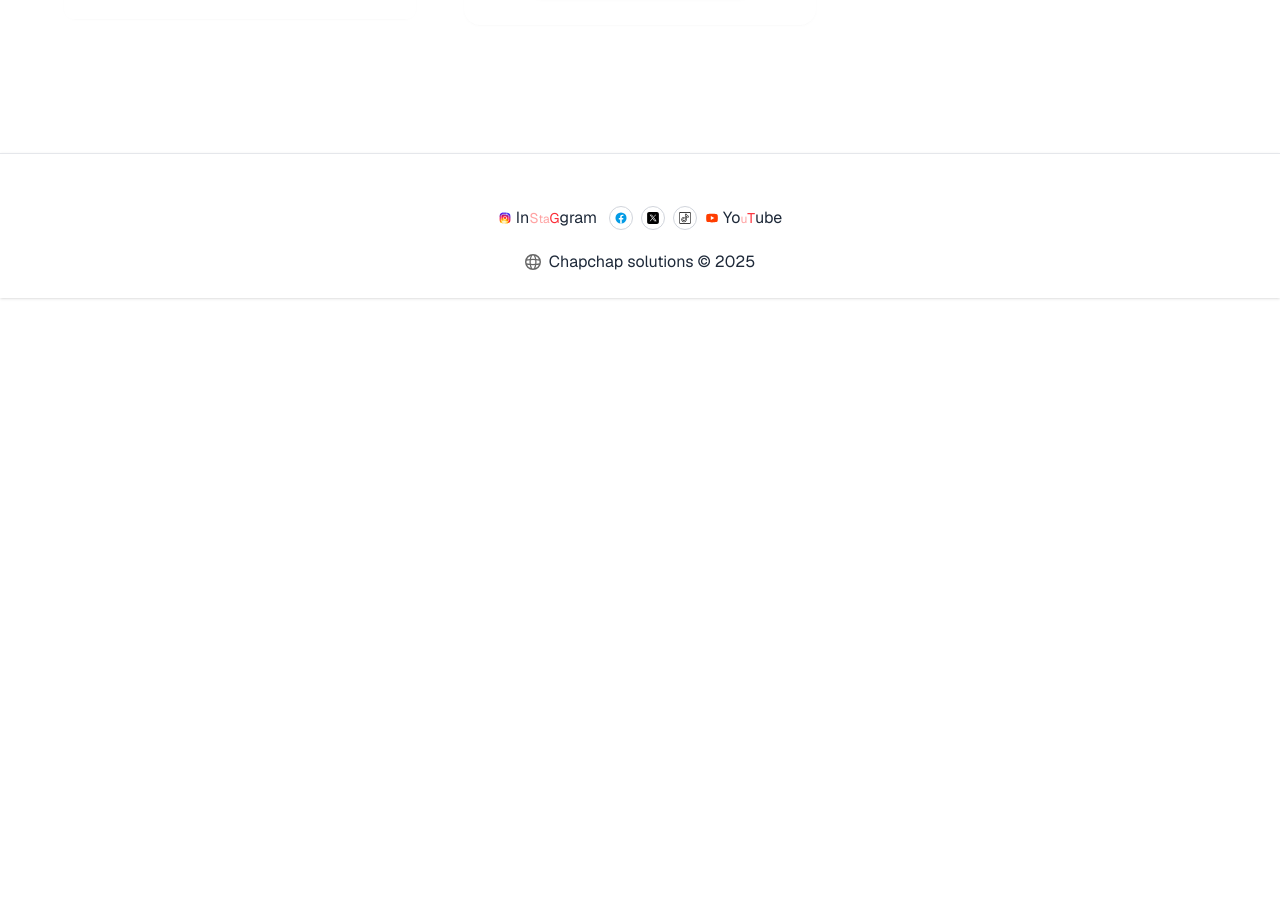
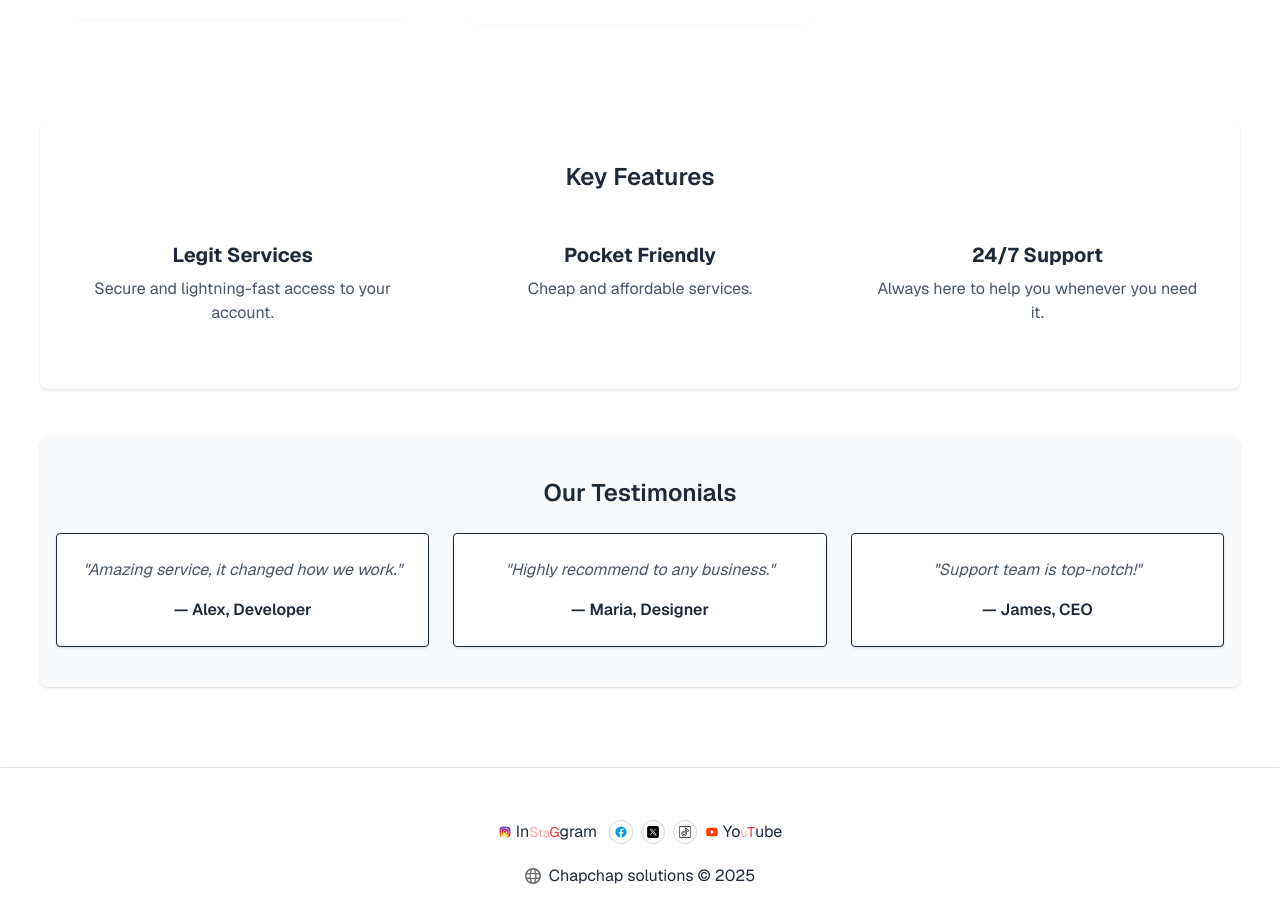
Before and after one commit to iradspm/social-media-app, a Next.js app: page /auth in a window 1280 px wide. Shown: the part 367-1279 px from the top of the page. Before the commit the page ends 800 px from the top, so only its background shows below. Built offline with nearby package versions, Linux system fonts and the light colour scheme; no server answers.

Commit message:
update landing page with more sections

```diff
--- a/src/app/auth/page.tsx
+++ b/src/app/auth/page.tsx
@@ -1,4 +1,4 @@
-'use client'
+'use client';
 
 import Header from "@/components/footerx";
 import Login from "../../components/login";
@@ -11,13 +11,56 @@ export default function Home() {
     return (
         <div className="min-h-screen w-full font-sans bg-gradient-to-br from-white-50 via-white-50 to-white-100 text-gray-800">
             <LandingPage />
-            <main className="max-w-7xl mx-auto px-4 sm:px-10 py-20 flex flex-col">
-                <div className="grid grid-cols-1 md:grid-cols-3 items-stretch">
+            <main className="max-w-7xl mx-auto px-2 sm:px-10 py-20 flex flex-col gap-12">
+
+                {/* 🔵 Section 1: Login */}
+                <section className="grid grid-cols-1 md:grid-cols-3 items-stretch">
                     <div className="h-full"><ServiceImage /></div>
                     <div className="h-full"><Login /></div>
                     <div className="h-full"><ServiceImageRight /></div>
-                </div>
+                </section>
+
+                {/* Section 2: Features */}
+                <section className="py-10 px-4 bg-white rounded-lg shadow">
+                    <h2 className="text-2xl font-semibold text-center mb-6">Key Features</h2>
+                    <div className="grid grid-cols-1 md:grid-cols-3 gap-6 text-center">
+                        <div className="p-6">
+                            <h3 className="text-xl font-bold mb-2">Legit Services</h3>
+                            <p className="text-gray-600">Secure and lightning-fast access to your account.</p>
+                        </div>
+                        <div className="p-6">
+                            <h3 className="text-xl font-bold mb-2">Pocket Friendly</h3>
+                            <p className="text-gray-600">Cheap and affordable services.</p>
+                        </div>
+                        <div className="p-6">
+                            <h3 className="text-xl font-bold mb-2">24/7 Support</h3>
+                            <p className="text-gray-600">Always here to help you whenever you need it.</p>
+                        </div>
+                    </div>
+                </section>
+
+
+                {/* Section 3: Testimonials */}
+                <section className="text-center py-10 px-4 bg-gray-50 rounded-lg shadow">
+                    <h2 className="text-2xl font-semibold mb-6">Our Testimonials</h2>
+                    <div className="grid grid-cols-1 sm:grid-cols-2 lg:grid-cols-3 gap-6">
+                        <div className="p-6 border rounded shadow-sm bg-white">
+                            <p className="text-gray-600 italic">"Amazing service, it changed how we work."</p>
+                            <span className="block mt-4 font-semibold">— Alex, Developer</span>
+                        </div>
+                        <div className="p-6 border rounded shadow-sm bg-white">
+                            <p className="text-gray-600 italic">"Highly recommend to any business."</p>
+                            <span className="block mt-4 font-semibold">— Maria, Designer</span>
+                        </div>
+                        <div className="p-6 border rounded shadow-sm bg-white">
+                            <p className="text-gray-600 italic">"Support team is top-notch!"</p>
+                            <span className="block mt-4 font-semibold">— James, CEO</span>
+                        </div>
+                    </div>
+                </section>
+
             </main>
+
             <footer className="w-full shadow bg-white z-50 flex gap-2 flex-wrap items-center justify-center p-6 border-t border-gray-200">
                 <Header />
                 <Footer />
--- a/src/app/globals.css
+++ b/src/app/globals.css
@@ -20,7 +20,9 @@
   }
 
   body {
-    background: var(--background);
+    /* background: var(--background) url('/background.png') no-repeat center center fixed; */
+    background-size: cover;
     color: var(--foreground);
     font-family: Arial, Helvetica, sans-serif;
+    background: var(--background);
   }
```
Also changed, not shown: public/background.png (added).
